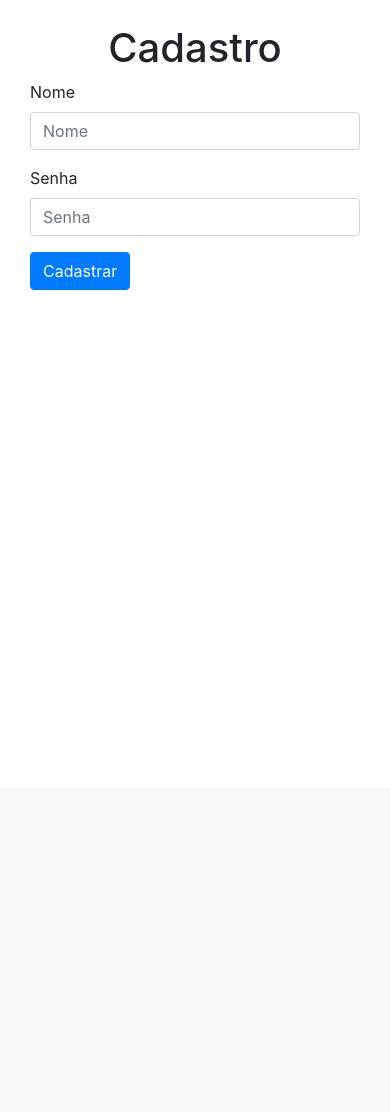
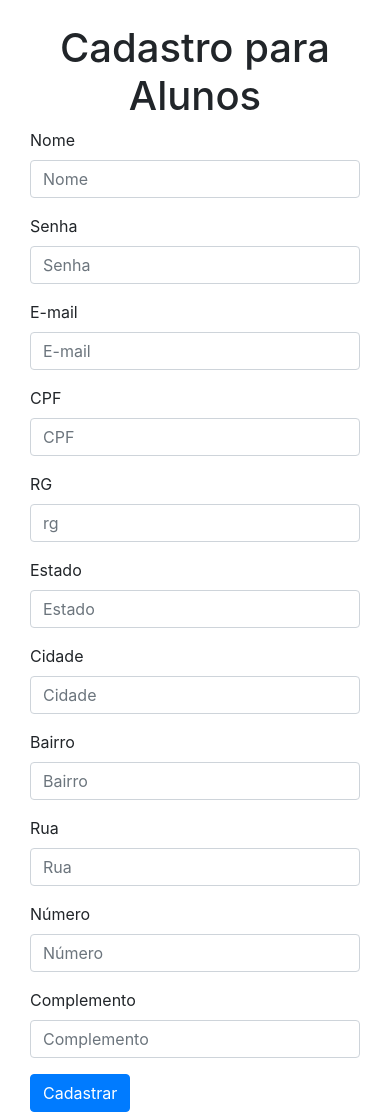
Before and after one commit to h3nc4/Moeda-estudantil, a Django app: page /cadastro/ in a window 390 px wide. Shown: the part 56-1168 px from the top of the page. Before the commit the page ends 346 px from the top, so only its background shows below. Run offline with Django 4.2, Linux system fonts and the light colour scheme; some libraries are stand-ins or nearby versions.

Commit message:
feat: telas de cadastro

```diff
--- a/src/logic/templates/cadastro.html
+++ b/src/logic/templates/cadastro.html
@@ -3,7 +3,12 @@
 {% block title %}{{ title }}{% endblock %}
 
 {% block content %}
-<h1 class="text-center">Cadastro</h1>
+<h1 class="text-center">Cadastro para Alunos</h1>
+{% if erro %}
+  <div class="alert alert-danger">
+    {{ erro }}
+  </div>
+{% endif %}
 <form action="{% url 'cadastro' %}" method="post" class="col-md-6 offset-md-3">
     {% csrf_token %}
     <div class="form-group">
@@ -14,6 +19,42 @@
         <label for="senha">Senha</label>
         <input type="password" name="senha" id="senha" class="form-control" placeholder="Senha" required>
     </div>
+    <div class="form-group">
+        <label for="email">E-mail</label>
+        <input type="email" name="email" id="email" class="form-control" placeholder="E-mail" required>
+    </div>
+    <div class="form-group">
+        <label for="cpf">CPF</label>
+        <input type="text" name="cpf" id="cpf" class="form-control" placeholder="CPF" required>
+    </div>
+    <div class="form-group">
+        <label for="rg">RG</label>
+        <input type="text" name="rg" id="rg" class="form-control" placeholder="rg" required>
+    </div>
+    <div class="form-group">
+        <label for="estado">Estado</label>
+        <input type="text" name="estado" id="estado" class="form-control" placeholder="Estado" required>
+    </div>
+    <div class="form-group">
+        <label for="cidade">Cidade</label>
+        <input type="text" name="cidade" id="cidade" class="form-control" placeholder="Cidade" required>
+    </div>
+    <div class="form-group">
+        <label for="bairro">Bairro</label>
+        <input type="text" name="bairro" id="bairro" class="form-control" placeholder="Bairro" required>
+    </div>
+    <div class="form-group">
+        <label for="rua">Rua</label>
+        <input type="text" name="rua" id="rua" class="form-control" placeholder="Rua" required>
+    </div>
+    <div class="form-group">
+        <label for="numero">Número</label>
+        <input type="text" name="numero" id="numero" class="form-control" placeholder="Número" required>
+    </div>
+    <div class="form-group">
+        <label for="complemento">Complemento</label>
+        <input type="text" name="complemento" id="complemento" class="form-control" placeholder="Complemento">
+    </div>
     <input type="submit" value="Cadastrar" class="btn btn-primary">
 </form>
 {% endblock %}
```
Also changed, not shown: src/logic/templates/cadastro_empresa.html (added, +24 -0 lines), src/logic/templates/cadastro_professor.html (added, +32 -0 lines).
